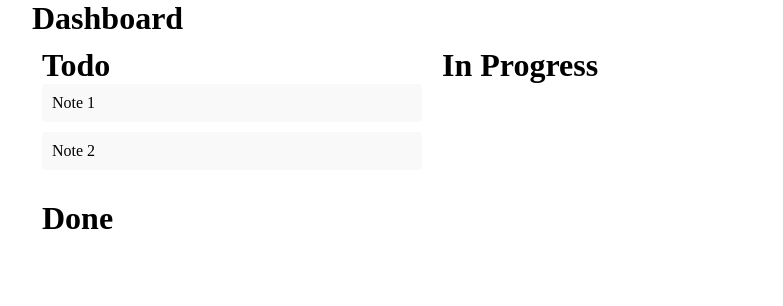
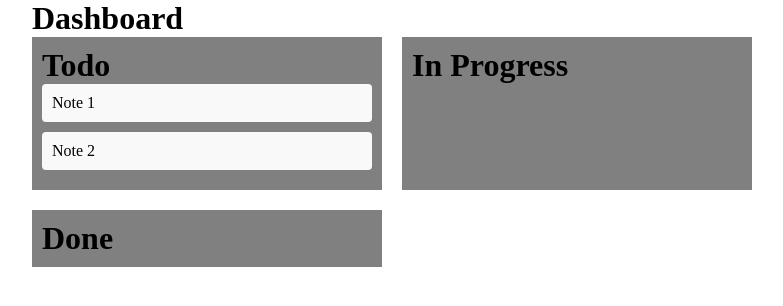
Before and after one commit to devDiego98/trello-board, a Next.js app: page / in a window 1280 px wide. Shown: the top 306 px of the page, without its empty margins (208-991 px from the left). Built offline with nearby package versions, Linux system fonts and the light colour scheme; sample sign-in values are in the browser's storage.

Commit message:
erased comments

```diff
--- a/app/components/TrelloBoard.tsx
+++ b/app/components/TrelloBoard.tsx
@@ -7,15 +7,14 @@ import { moveNote } from "../redux/boardSlice";
 const BoardContainer = styled.div`
   display: flex;
   flex-wrap: wrap;
+  gap: 20px;
 `;
 
 const ColumnContainer = styled.div`
   flex: 1 1 300px;
   padding: 10px;
-`;
-
-const ColumnHeader = styled.h2`
-  margin-bottom: 10px;
+  background: grey;
+  max-width: 350px;
 `;
 
 const Note = styled.div`
@@ -92,56 +91,6 @@ const TrelloBoard: React.FC = () => {
           </Column>
         );
       })}
-      {/* <Column
-        id="todo"
-        onDragOver={handleDragOver}
-        onDrop={(event) => handleDrop(event, 'todo')}
-      >
-        <h2>Todo</h2>
-        {boards.todo.map((note) => (
-          <Note
-            key={note.id}
-            draggable
-            onDragStart={(event) => handleDragStart(event, note.id)}
-          >
-            {note.content}
-          </Note>
-        ))}
-      </Column>
-
-      <Column
-        id="inProgress"
-        onDragOver={handleDragOver}
-        onDrop={(event) => handleDrop(event, 'inProgress')}
-      >
-        <h2>In Progress</h2>
-        {boards.inProgress.map((note) => (
-          <Note
-            key={note.id}
-            draggable
-            onDragStart={(event) => handleDragStart(event, note.id)}
-          >
-            {note.content}
-          </Note>
-        ))}
-      </Column>
-
-      <Column
-        id="done"
-        onDragOver={handleDragOver}
-        onDrop={(event) => handleDrop(event, 'done')}
-      >
-        <h2>Done</h2>
-        {boards.done.map((note) => (
-          <Note
-            key={note.id}
-            draggable
-            onDragStart={(event) => handleDragStart(event, note.id)}
-          >
-            {note.content}
-          </Note>
-        ))}
-      </Column> */}
     </BoardContainer>
   );
 };
```
